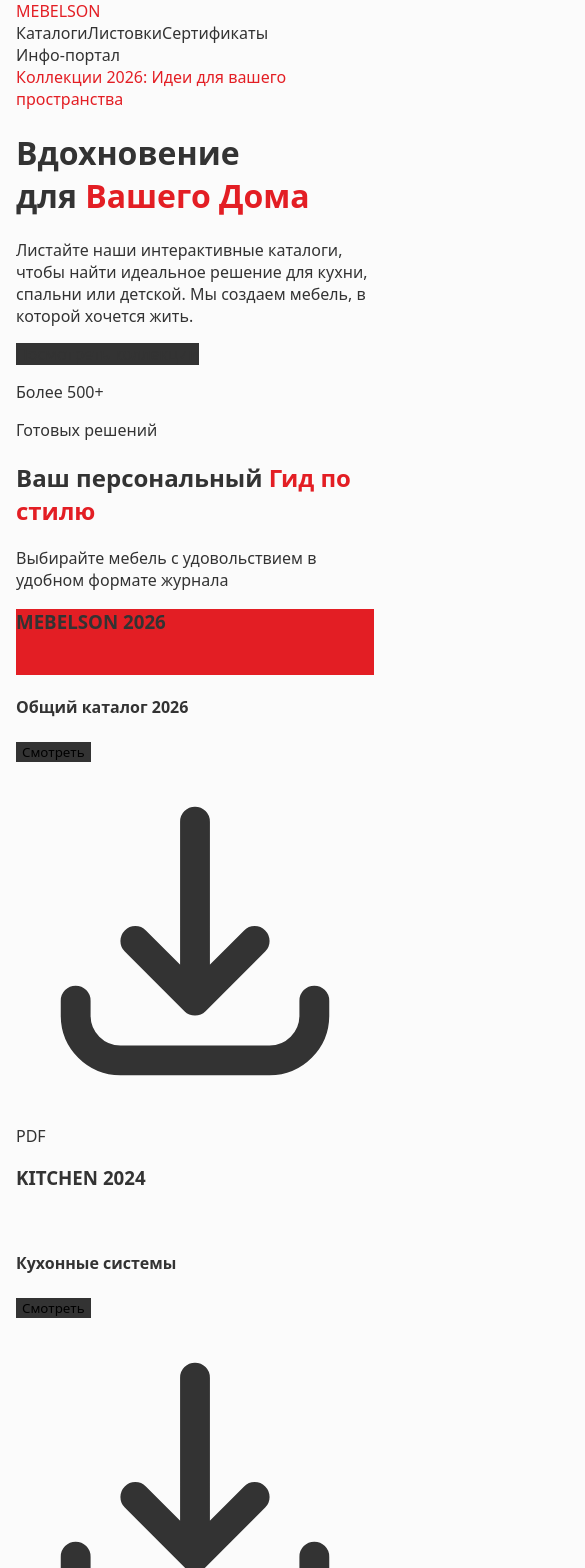
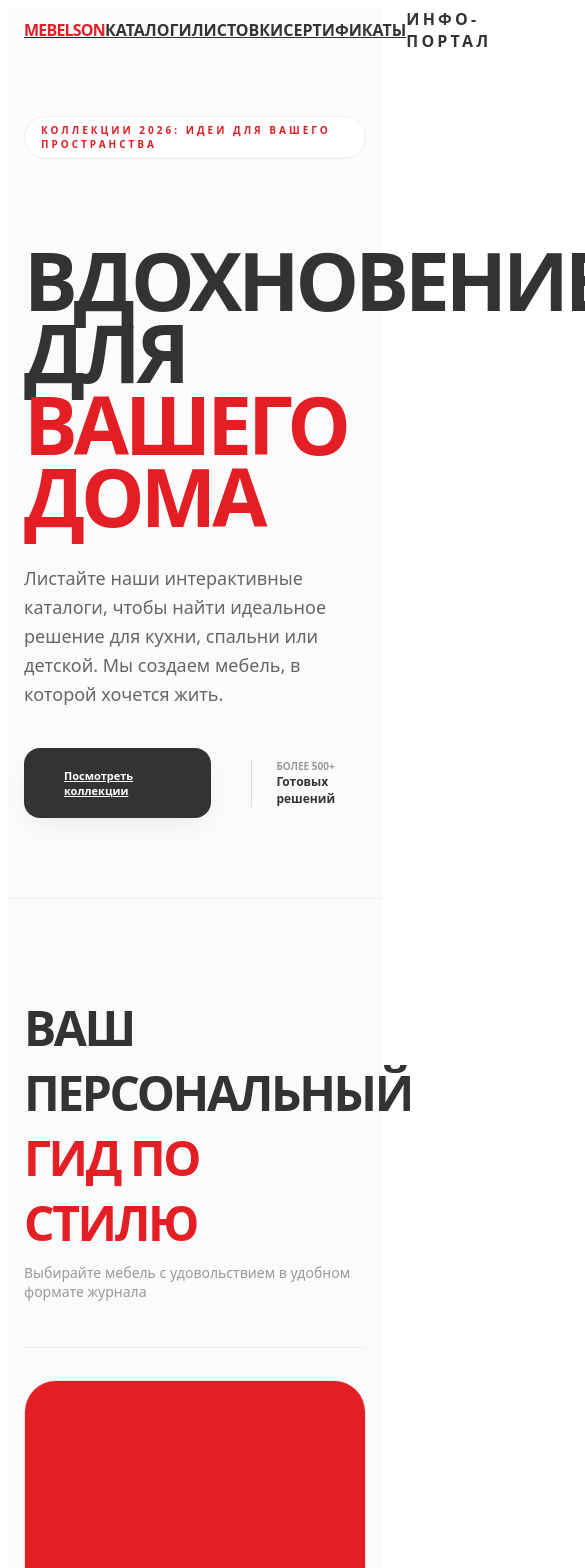
Before and after one commit to alisaalena/-Mebelson, a React (Vite) app: page / in a window 390 px wide. Shown: the top 1568 px of the page, 585 px wide, since content can reach past the window. Built offline with nearby package versions, Linux system fonts and the light colour scheme.

Commit message:
refactor: Remove Tailwind CSS and use inline styles
Replaced Tailwind CSS utility classes with direct inline styles and a dedicated CSS file. This simplifies the build process and ensures compatibility without external dependencies.

```diff
--- a/App.tsx
+++ b/App.tsx
@@ -1,4 +1,3 @@
-
 import React, { useState, useEffect } from 'react';
 import Navbar from './components/Navbar';
 import Hero from './components/Hero';
@@ -32,29 +31,29 @@
   if (!isLoaded) return null;
 
   return (
-    <div className="min-h-screen flex flex-col">
+    <div className="mebelson-page min-h-screen flex flex-col">
       <Navbar />
 
       <main className="flex-grow">
         <Hero />
 
-        <div id="catalogs" className="scroll-mt-[100px]">
-          <section className="container mx-auto px-4 pt-24">
-            <div className="mb-12 border-b border-gray-100 pb-8">
-               <h2 className="text-3xl md:text-5xl font-black text-mebelson-dark uppercase tracking-tighter">
+        <div id="catalogs" style={{ scrollMarginTop: '100px' }}>
+          <section className="container pt-24">
+            <div className="mb-8" style={{ borderBottom: '1px solid #eee', paddingBottom: '2rem' }}>
+               <h2 className="font-black uppercase tracking-tighter" style={{ fontSize: '3rem', margin: 0 }}>
                  Ваш персональный <span className="text-mebelson-red">Гид по стилю</span>
                </h2>
-               <p className="text-gray-400 font-medium text-sm mt-2">Выбирайте мебель с удовольствием в удобном формате журнала</p>
+               <p style={{ color: '#999', fontWeight: 500, fontSize: '14px', marginTop: '0.5rem' }}>Выбирайте мебель с удовольствием в удобном формате журнала</p>
             </div>
             <CatalogExplorer onOpenCatalog={openCatalog} />
           </section>
         </div>
 
-        <div id="leaflets" className="scroll-mt-[100px]">
+        <div id="leaflets" style={{ scrollMarginTop: '100px' }}>
           <LeafletsSection onOpenLeaflet={openCatalog} />
         </div>
 
-        <div id="certificates" className="scroll-mt-[100px]">
+        <div id="certificates" style={{ scrollMarginTop: '100px' }}>
           <CertificatesSection />
         </div>
       </main>
@@ -62,18 +61,18 @@
       <Footer />
 
       {isFlipbookOpen && (
-        <div className="fixed inset-0 z-[1000] flex items-center justify-center bg-black/90 p-4">
+        <div style={{ position: 'fixed', inset: 0, zIndex: 1000, display: 'flex', alignItems: 'center', justifyContent: 'center', backgroundColor: 'rgba(0,0,0,0.9)', padding: '1rem' }}>
           <button
             onClick={closeCatalog}
-            className="absolute top-6 right-6 text-white hover:text-mebelson-red z-[1100] bg-white/10 p-2 rounded-full"
+            style={{ position: 'absolute', top: '1.5rem', right: '1.5rem', color: 'white', zIndex: 1100, backgroundColor: 'rgba(255,255,255,0.1)', padding: '0.5rem', borderRadius: '50%' }}
             aria-label="Закрыть"
           >
-            <svg className="w-8 h-8" fill="none" stroke="currentColor" viewBox="0 0 24 24">
+            <svg style={{ width: '2rem', height: '2rem' }} fill="none" stroke="currentColor" viewBox="0 0 24 24">
               <path strokeLinecap="round" strokeLinejoin="round" strokeWidth={2} d="M6 18L18 6M6 6l12 12" />
             </svg>
           </button>
-          <div className="w-full max-w-6xl bg-white rounded-[2rem] p-8 md:p-12 overflow-hidden shadow-2xl relative">
-            <div className="h-[65vh] md:h-[75vh]">
+          <div style={{ width: '100%', maxWidth: '1200px', backgroundColor: 'white', borderRadius: '2rem', padding: '2rem', overflow: 'hidden', position: 'relative' }}>
+            <div style={{ height: '70vh' }}>
               <FlipbookDemo pdfUrl={activePdf} />
             </div>
           </div>
--- a/components/CatalogExplorer.tsx
+++ b/components/CatalogExplorer.tsx
@@ -1,45 +1,49 @@
-
 import React from 'react';
 
 interface CatalogExplorerProps {
   onOpenCatalog: (pdfUrl: string) => void;
 }
 
-/**
- * Прототип проводника каталогов.
- * Поля pdfUrl содержат маркеры __CMS_DATA__ для замены Bitrix-разработчиком.
- */
 const CatalogExplorer: React.FC<CatalogExplorerProps> = ({ onOpenCatalog }) => {
   const catalogs = [
     { id: '1', title: 'Общий каталог 2026', label: 'MEBELSON 2026', pdfUrl: 'PLACEHOLDER_CATALOG_MAIN_URL', color: 'bg-mebelson-red' },
-    { id: '2', title: 'Кухонные системы', label: 'KITCHEN 2024', pdfUrl: 'PLACEHOLDER_CATALOG_KITCHEN_URL', color: 'bg-[#333333]' },
-    { id: '3', title: 'Детская мебель', label: 'KIDS 2024', pdfUrl: 'PLACEHOLDER_CATALOG_KIDS_URL', color: 'bg-[#666666]' },
-    { id: '4', title: 'Спальни и Гостиные', label: 'HOME 2024', pdfUrl: 'PLACEHOLDER_CATALOG_HOME_URL', color: 'bg-[#888888]' },
+    { id: '2', title: 'Кухонные системы', label: 'KITCHEN 2024', pdfUrl: 'PLACEHOLDER_CATALOG_KITCHEN_URL', color: 'bg-mebelson-dark' },
+    { id: '3', title: 'Детская мебель', label: 'KIDS 2024', pdfUrl: 'PLACEHOLDER_CATALOG_KIDS_URL', color: 'bg-[#666]' },
+    { id: '4', title: 'Спальни и Гостиные', label: 'HOME 2024', pdfUrl: 'PLACEHOLDER_CATALOG_HOME_URL', color: 'bg-[#888]' },
   ];
 
   return (
-    <div className="grid grid-cols-1 sm:grid-cols-2 lg:grid-cols-4 gap-8">
+    <div className="grid sm:grid-cols-2 lg:grid-cols-4">
       {catalogs.map(catalog => (
-        <div key={catalog.id} className="bg-white rounded-2xl shadow-sm border border-mebelson-border overflow-hidden flex flex-col transition-all group">
-          <div className={`${catalog.color} aspect-[3/4] relative flex items-center justify-center p-8 overflow-hidden`}>
-            <div className="text-white text-center z-10">
-              <h3 className="font-black text-2xl tracking-tighter mb-2">{catalog.label}</h3>
-              <div className="w-10 h-1 bg-white/40 mx-auto rounded-full"></div>
+        <div key={catalog.id} className="catalog-card">
+          <div className={`card-cover ${catalog.color}`}>
+            <div className="font-black text-white uppercase tracking-tighter" style={{ textAlign: 'center', zIndex: 1, padding: '2rem' }}>
+              <div style={{ fontSize: '1.5rem', marginBottom: '0.5rem' }}>{catalog.label}</div>
+              <div style={{ width: '40px', height: '4px', backgroundColor: 'rgba(255,255,255,0.4)', margin: '0 auto', borderRadius: '2px' }}></div>
             </div>
-            <div className="absolute inset-0 bg-black/40 opacity-0 group-hover:opacity-100 transition-opacity flex items-center justify-center">
-               <button onClick={() => onOpenCatalog(catalog.pdfUrl)} className="bg-white text-mebelson-red p-4 rounded-full shadow-xl">
-                 <svg className="w-8 h-8" fill="none" stroke="currentColor" viewBox="0 0 24 24"><path strokeLinecap="round" strokeLinejoin="round" strokeWidth={2} d="M15 12a3 3 0 11-6 0 3 3 0 016 0z" /><path strokeLinecap="round" strokeLinejoin="round" strokeWidth={2} d="M2.458 12C3.732 7.943 7.523 5 12 5c4.478 0 8.268 2.943 9.542 7-1.274 4.057-5.064 7-9.542 7-4.477 0-8.268-2.943-9.542-7z" /></svg>
+            <div className="card-overlay">
+               <button onClick={() => onOpenCatalog(catalog.pdfUrl)} style={{ backgroundColor: 'white', color: '#E31E24', padding: '1rem', borderRadius: '50%', boxShadow: '0 10px 20px rgba(0,0,0,0.2)' }}>
+                 <svg style={{ width: '2rem', height: '2rem' }} fill="none" stroke="currentColor" viewBox="0 0 24 24"><path strokeLinecap="round" strokeLinejoin="round" strokeWidth={2} d="M15 12a3 3 0 11-6 0 3 3 0 016 0z" /><path strokeLinecap="round" strokeLinejoin="round" strokeWidth={2} d="M2.458 12C3.732 7.943 7.523 5 12 5c4.478 0 8.268 2.943 9.542 7-1.274 4.057-5.064 7-9.542 7-4.477 0-8.268-2.943-9.542-7z" /></svg>
                </button>
             </div>
           </div>
-          <div className="p-6">
-            <h4 className="font-bold text-mebelson-dark mb-4 min-h-[40px] leading-tight">{catalog.title}</h4>
-            <div className="space-y-2">
-              <button onClick={() => onOpenCatalog(catalog.pdfUrl)} className="w-full bg-mebelson-dark text-white py-3 rounded-xl font-bold text-xs uppercase tracking-widest hover:bg-mebelson-red transition-all">
+          <div style={{ padding: '1.5rem' }}>
+            <h4 className="font-bold" style={{ marginBottom: '1rem', fontSize: '1rem', height: '2.5rem', overflow: 'hidden' }}>{catalog.title}</h4>
+            <div className="flex" style={{ flexDirection: 'column', gap: '0.5rem' }}>
+              <button
+                onClick={() => onOpenCatalog(catalog.pdfUrl)}
+                className="btn-primary"
+                style={{ padding: '0.75rem', width: '100%', borderRadius: '0.75rem' }}
+              >
                 Смотреть
               </button>
-              <a href={catalog.pdfUrl} download className="w-full bg-white text-gray-400 py-3 rounded-xl font-bold text-xs uppercase tracking-widest flex items-center justify-center space-x-2 border border-gray-100 hover:text-mebelson-dark transition-all">
-                <svg className="w-4 h-4" fill="none" stroke="currentColor" viewBox="0 0 24 24"><path strokeLinecap="round" strokeLinejoin="round" strokeWidth={2} d="M4 16v1a3 3 0 003 3h10a3 3 0 003-3v-1m-4-4l-4 4m0 0l-4-4m4 4V4" /></svg>
+              <a
+                href={catalog.pdfUrl}
+                download
+                className="flex items-center justify-center font-bold uppercase tracking-widest"
+                style={{ fontSize: '10px', padding: '0.75rem', color: '#aaa', border: '1px solid #eee', borderRadius: '0.75rem', gap: '0.5rem' }}
+              >
+                <svg style={{ width: '1rem', height: '1rem' }} fill="none" stroke="currentColor" viewBox="0 0 24 24"><path strokeLinecap="round" strokeLinejoin="round" strokeWidth={2} d="M4 16v1a3 3 0 003 3h10a3 3 0 003-3v-1m-4-4l-4 4m0 0l-4-4m4 4V4" /></svg>
                 <span>PDF</span>
               </a>
             </div>
--- a/components/Hero.tsx
+++ b/components/Hero.tsx
@@ -1,29 +1,28 @@
-
 import React from 'react';
 
 const Hero: React.FC = () => {
   return (
-    <header className="relative bg-[#FBFBFB] pt-16 pb-20 border-b border-gray-100">
-      <div className="container mx-auto px-4">
-        <div className="max-w-4xl">
-          <div className="inline-block px-4 py-1.5 bg-white border border-gray-100 text-[10px] font-black text-mebelson-red uppercase tracking-[0.3em] mb-8 rounded-full shadow-sm">
+    <header style={{ position: 'relative', backgroundColor: '#FBFBFB', padding: '4rem 0 5rem', borderBottom: '1px solid #eee' }}>
+      <div className="container">
+        <div style={{ maxWidth: '900px' }}>
+          <div style={{ display: 'inline-block', padding: '0.4rem 1rem', backgroundColor: 'white', border: '1px solid #eee', fontSize: '10px', fontWeight: 900, color: '#E31E24', textTransform: 'uppercase', letterSpacing: '0.3em', marginBottom: '2rem', borderRadius: '99px' }}>
             Коллекции 2026: Идеи для вашего пространства
           </div>
-          <h1 className="text-5xl md:text-8xl font-[900] text-mebelson-dark mb-8 leading-[0.9] uppercase tracking-tighter">
+          <h1 className="font-black uppercase tracking-tighter" style={{ fontSize: '5rem', lineHeight: 0.9, marginBottom: '2rem' }}>
             Вдохновение <br/>
             для <span className="text-mebelson-red">Вашего Дома</span>
           </h1>
-          <p className="text-lg text-gray-500 mb-10 max-w-xl leading-relaxed font-medium">
+          <p style={{ fontSize: '1.125rem', color: '#666', marginBottom: '2.5rem', maxWidth: '36rem', lineHeight: 1.6, fontWeight: 500 }}>
             Листайте наши интерактивные каталоги, чтобы найти идеальное решение для кухни, спальни или детской. Мы создаем мебель, в которой хочется жить.
           </p>
-          <div className="flex flex-wrap gap-4">
-            <a href="#catalogs" className="px-10 py-5 bg-mebelson-dark text-white font-black text-[11px] uppercase tracking-widest rounded-2xl hover:bg-mebelson-red transition-all shadow-xl shadow-gray-200">
+          <div className="flex items-center" style={{ gap: '1rem' }}>
+            <a href="#catalogs" className="btn-primary">
               Посмотреть коллекции
             </a>
-            <div className="hidden sm:flex items-center space-x-4 ml-6 px-6 border-l border-gray-200">
-               <div className="text-left">
-                  <p className="text-[10px] font-black uppercase text-gray-400 tracking-tighter">Более 500+</p>
-                  <p className="text-xs font-bold text-mebelson-dark">Готовых решений</p>
+            <div style={{ display: 'flex', alignItems: 'center', gap: '1rem', marginLeft: '1.5rem', paddingLeft: '1.5rem', borderLeft: '1px solid #ddd' }}>
+               <div style={{ textAlign: 'left' }}>
+                  <p style={{ fontSize: '10px', fontWeight: 900, textTransform: 'uppercase', color: '#999', margin: 0 }}>Более 500+</p>
+                  <p style={{ fontSize: '12px', fontWeight: 700, margin: 0 }}>Готовых решений</p>
                </div>
             </div>
           </div>
--- a/index.html
+++ b/index.html
@@ -4,58 +4,8 @@
     <meta charset="UTF-8">
     <meta name="viewport" content="width=device-width, initial-scale=1.0, maximum-scale=1.0, user-scalable=no">
     <title>Mebelson | Интерактивные каталоги 2026 (Прототип верстки)</title>
-
     <meta name="description" content="Эталон верстки портала электронных каталогов Mebelson 2026.">
     <meta name="theme-color" content="#E31E24">
-
-    <style>
-        /* Базовый сброс и системные шрифты */
-        *, *::before, *::after {
-            box-sizing: border-box;
-        }
-
-        :root {
-            --mebelson-red: #E31E24;
-            --mebelson-dark: #333333;
-            --mebelson-gray: #777777;
-            --mebelson-light: #F4F4F4;
-            --mebelson-border: #E5E5E5;
-            --mebelson-bg: #FBFBFB;
-        }
-
-        html, body {
-            font-family: system-ui, -apple-system, "Segoe UI", Roboto, "Helvetica Neue", Arial, sans-serif;
-            background-color: var(--mebelson-bg);
-            color: var(--mebelson-dark);
-            margin: 0;
-            padding: 0;
-            overflow-x: hidden;
-            scroll-behavior: smooth;
-        }
-
-        a { text-decoration: none; color: inherit; }
-        button { cursor: pointer; border: none; background: none; font-family: inherit; }
-
-        /* Вспомогательные классы для прототипа (замена Tailwind runtime) */
-        .container {
-            width: 100%;
-            margin-left: auto;
-            margin-right: auto;
-            padding-left: 1rem;
-            padding-right: 1rem;
-        }
-        @media (min-width: 1280px) { .container { max-width: 1280px; } }
-
-        .bg-mebelson-red { background-color: var(--mebelson-red) !important; }
-        .text-mebelson-red { color: var(--mebelson-red) !important; }
-        .bg-mebelson-dark { background-color: var(--mebelson-dark) !important; }
-        .text-mebelson-dark { color: var(--mebelson-dark) !important; }
-
-        ::-webkit-scrollbar { width: 6px; }
-        ::-webkit-scrollbar-track { background: #f1f1f1; }
-        ::-webkit-scrollbar-thumb { background: #ccc; border-radius: 10px; }
-        ::-webkit-scrollbar-thumb:hover { background: var(--mebelson-red); }
-    </style>
 <script type="importmap">
 {
   "imports": {
--- a/index.tsx
+++ b/index.tsx
@@ -1,7 +1,7 @@
-
 import React from 'react';
 import ReactDOM from 'react-dom/client';
 import App from './App';
+import './mebelson-page.css';
 
 const rootElement = document.getElementById('root');
 if (!rootElement) {
--- /dev/null
+++ b/mebelson-page.css
@@ -0,0 +1,121 @@
+/* Изолированные стили Mebelson Page */
+.mebelson-page {
+    --me-red: #E31E24;
+    --me-dark: #333333;
+    --me-gray: #777777;
+    --me-light: #F4F4F4;
+    --me-border: #E5E5E5;
+    --me-bg: #FBFBFB;
+
+    font-family: system-ui, -apple-system, sans-serif;
+    background-color: var(--me-bg);
+    color: var(--me-dark);
+}
+
+.mebelson-page *, .mebelson-page *::before, .mebelson-page *::after {
+    box-sizing: border-box;
+}
+
+/* Сетки и макет */
+.mebelson-page .container {
+    width: 100%;
+    margin: 0 auto;
+    padding: 0 1rem;
+    max-width: 1280px;
+}
+
+.mebelson-page .grid { display: grid; gap: 2rem; }
+.mebelson-page .flex { display: flex; }
+.mebelson-page .items-center { align-items: center; }
+.mebelson-page .justify-between { justify-content: space-between; }
+.mebelson-page .justify-center { justify-content: center; }
+
+@media (min-width: 640px) { .mebelson-page .sm\:grid-cols-2 { grid-template-columns: repeat(2, 1fr); } }
+@media (min-width: 1024px) { .mebelson-page .lg\:grid-cols-4 { grid-template-columns: repeat(4, 1fr); } }
+@media (min-width: 768px) { .mebelson-page .md\:grid-cols-3 { grid-template-columns: repeat(3, 1fr); } }
+
+/* Типографика */
+.mebelson-page .text-mebelson-red { color: var(--me-red) !important; }
+.mebelson-page .text-mebelson-dark { color: var(--me-dark) !important; }
+.mebelson-page .uppercase { text-transform: uppercase; }
+.mebelson-page .tracking-tighter { letter-spacing: -0.05em; }
+.mebelson-page .tracking-widest { letter-spacing: 0.2em; }
+.mebelson-page .font-black { font-weight: 900; }
+.mebelson-page .font-bold { font-weight: 700; }
+
+/* Компоненты */
+.mebelson-page .btn-primary {
+    background-color: var(--me-dark);
+    color: white;
+    padding: 1.25rem 2.5rem;
+    border-radius: 1rem;
+    font-size: 11px;
+    font-weight: 900;
+    transition: all 0.3s ease;
+    box-shadow: 0 10px 30px -10px rgba(0,0,0,0.1);
+}
+
+.mebelson-page .btn-primary:hover {
+    background-color: var(--me-red);
+    transform: translateY(-2px);
+    box-shadow: 0 15px 35px -12px rgba(227,30,36,0.3);
+}
+
+.mebelson-page .catalog-card {
+    background: white;
+    border-radius: 2rem;
+    border: 1px solid var(--me-border);
+    overflow: hidden;
+    transition: all 0.3s ease;
+    display: flex;
+    flex-direction: column;
+}
+
+.mebelson-page .catalog-card:hover {
+    transform: translateY(-5px);
+    box-shadow: 0 25px 50px -12px rgba(0,0,0,0.05);
+}
+
+.mebelson-page .card-cover {
+    aspect-ratio: 3/4;
+    position: relative;
+    display: flex;
+    align-items: center;
+    justify-content: center;
+    overflow: hidden;
+}
+
+.mebelson-page .card-overlay {
+    position: absolute;
+    inset: 0;
+    background: rgba(0,0,0,0.4);
+    opacity: 0;
+    transition: opacity 0.3s ease;
+    display: flex;
+    align-items: center;
+    justify-content: center;
+}
+
+.mebelson-page .catalog-card:hover .card-overlay {
+    opacity: 1;
+}
+
+.mebelson-page .bg-mebelson-red { background-color: var(--me-red) !important; }
+.mebelson-page .bg-mebelson-dark { background-color: var(--me-dark) !important; }
+
+/* Утилиты */
+.mebelson-page .rounded-2xl { border-radius: 1.5rem; }
+.mebelson-page .shadow-xl { box-shadow: 0 20px 25px -5px rgba(0, 0, 0, 0.1); }
+.mebelson-page .p-8 { padding: 2rem; }
+.mebelson-page .mb-8 { margin-bottom: 2rem; }
+.mebelson-page .pt-24 { padding-top: 6rem; }
+
+/* Navbar Specific */
+.mebelson-page .navbar {
+    height: 100px;
+    background: white;
+    border-bottom: 1px solid var(--me-border);
+    position: sticky;
+    top: 0;
+    z-index: 50;
+}
```
